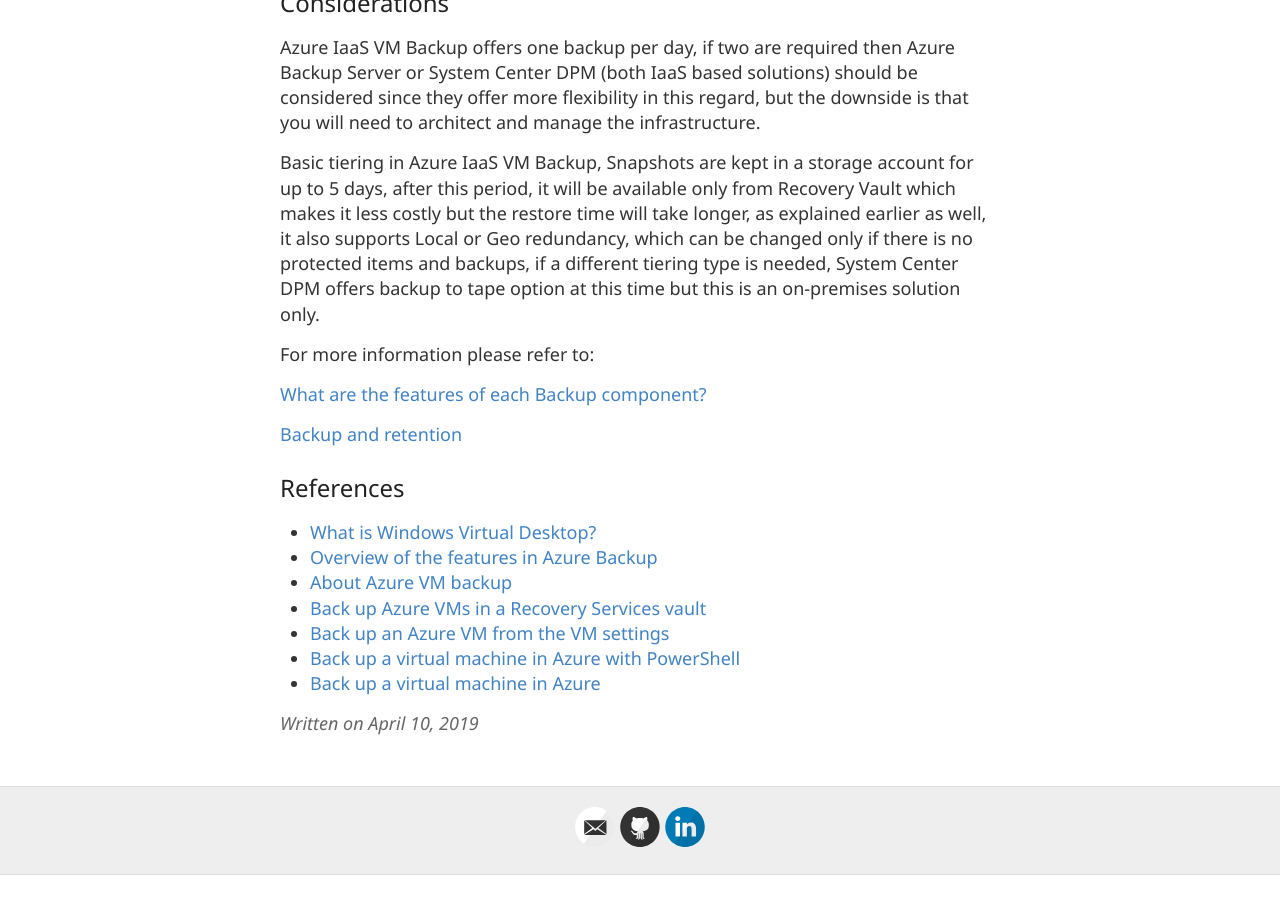
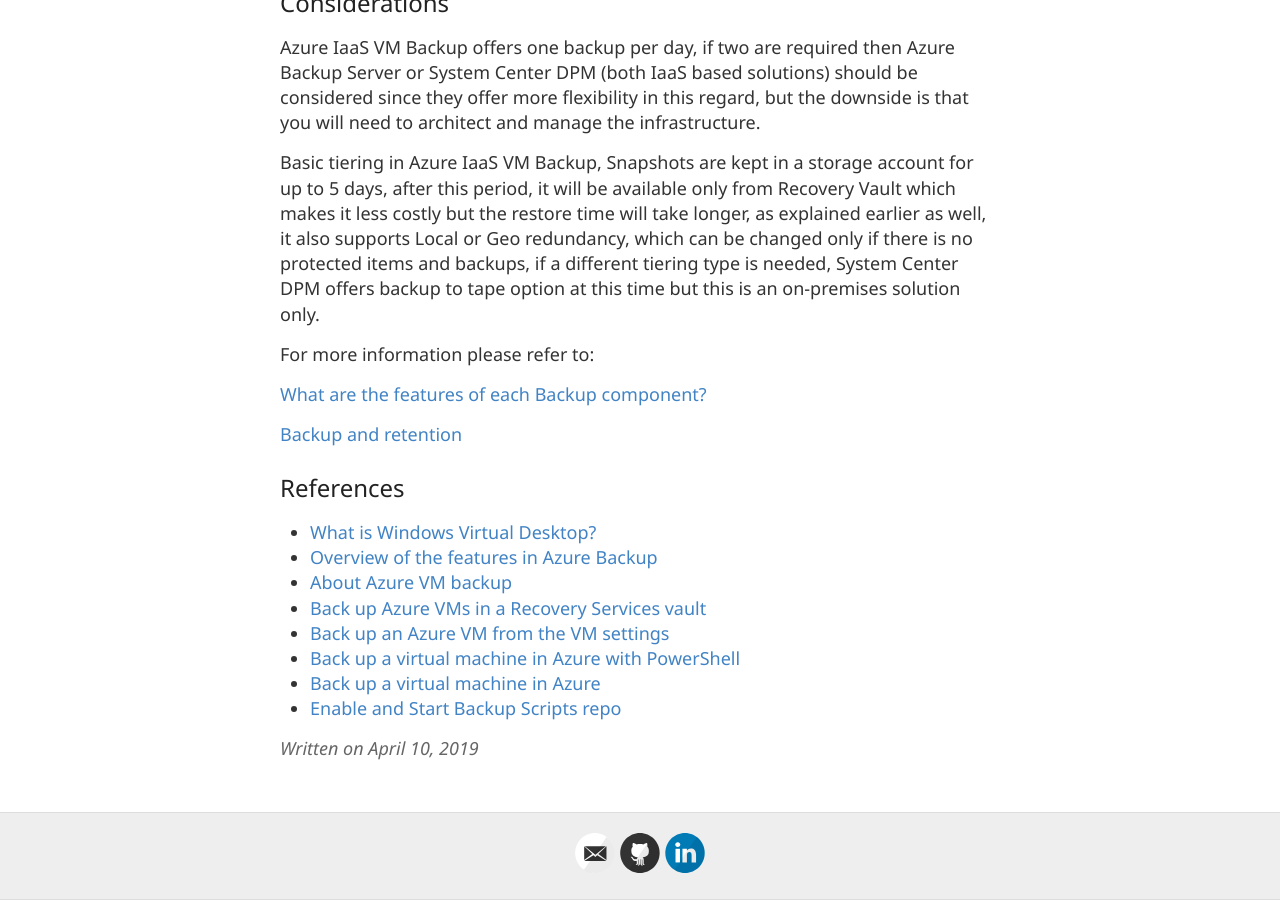
Before and after one commit to paulomarquesc/paulomarquesc.github.io, a Jekyll site: the page built from _posts/2019-4-10-Backing up Session Hosts Using Azure Recovery Services Vault.md, in a window 1280 px wide and 900 px high, scrolled down 14872 px. Built offline with Jekyll 4.4.1, drawn with Linux system fonts in a browser that asks for light colours; some web fonts are replaced; comment, search, counter and statistics services are not loaded; before the commit the page ends 15747 px from its top, so only the background shows below that.

Commit message:
Including repo

```diff
--- a/_posts/2019-4-10-Backing up Session Hosts Using Azure Recovery Services Vault.md
+++ b/_posts/2019-4-10-Backing up Session Hosts Using Azure Recovery Services Vault.md
@@ -338,3 +338,4 @@ For more information please refer to:
 * [Back up an Azure VM from the VM settings](https://docs.microsoft.com/en-us/azure/backup/backup-azure-vms-first-look-arm)
 * [Back up a virtual machine in Azure with PowerShell](https://docs.microsoft.com/en-us/azure/backup/quick-backup-vm-powershell)
 * [Back up a virtual machine in Azure](https://docs.microsoft.com/en-us/azure/backup/quick-backup-vm-portal)
+* [Enable and Start Backup Scripts repo](https://github.com/Azure/RDS-Templates/tree/master/EnableBackupScript)
```
